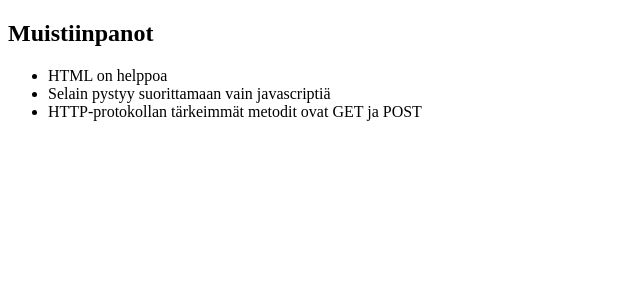
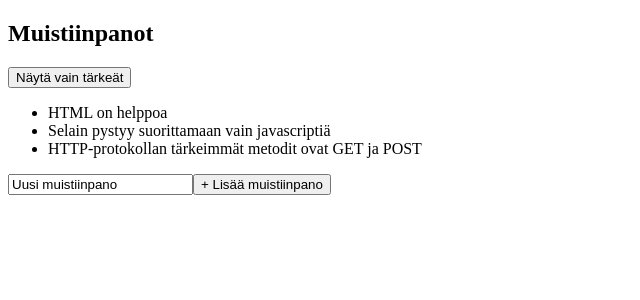
Before and after one commit to thykka/fso2019, a React (Create React App) app in the folder osa2/notes/: page / in a window 1280 px wide. Shown: the top 300 px of the page, without its empty margins (0-640 px from the left). Built offline with nearby package versions, Linux system fonts and the light colour scheme.

Commit message:
osa2 - muistiinpanot - step10

```diff
--- a/osa2/notes/src/App.js
+++ b/osa2/notes/src/App.js
@@ -1,16 +1,50 @@
-import React from 'react';
+import React, { useState } from 'react';
 import Note from './components/Note';
 
-const App = ({ notes }) => {
+const App = (props) => {
+  const [notes, setNotes] = useState(props.notes);
+  const [newNote, setNewNote] = useState(
+    'Uusi muistiinpano'
+  );
+  const [showAll, setShowAll] = useState(true);
 
-  const rows = () => notes.map(note =>
+  const notesFiltered = showAll ?
+    notes : notes.filter(note => note.important);
+
+  const rows = () => notesFiltered.map(note =>
     <Note key={note.id} note={note} />
   );
+
+  const addNote = (event) => {
+    event.preventDefault();
+    const noteObject = {
+      content: newNote,
+      date: new Date().toISOString(),
+      important: false,
+      id: (notes.length + 1).toString(16)
+    }
+
+    setNotes(notes.concat(noteObject));
+    setNewNote('');
+  }
+
+  const handleNoteChange = (event) => {
+    setNewNote(event.currentTarget.value);
+  };
 
   return (
     <section>
       <h1>Muistiinpanot</h1>
+      <div>
+        <button onClick={ () => setShowAll(!showAll) }>
+          Näytä { showAll ? 'vain tärkeät' : 'kaikki' }
+        </button>
+      </div>
       <ul>{rows()}</ul>
+      <form onSubmit={addNote}>
+        <input value={newNote} onChange={handleNoteChange} />
+        <button type="submit">+ Lisää muistiinpano</button>
+      </form>
     </section>
   );
 };
```
